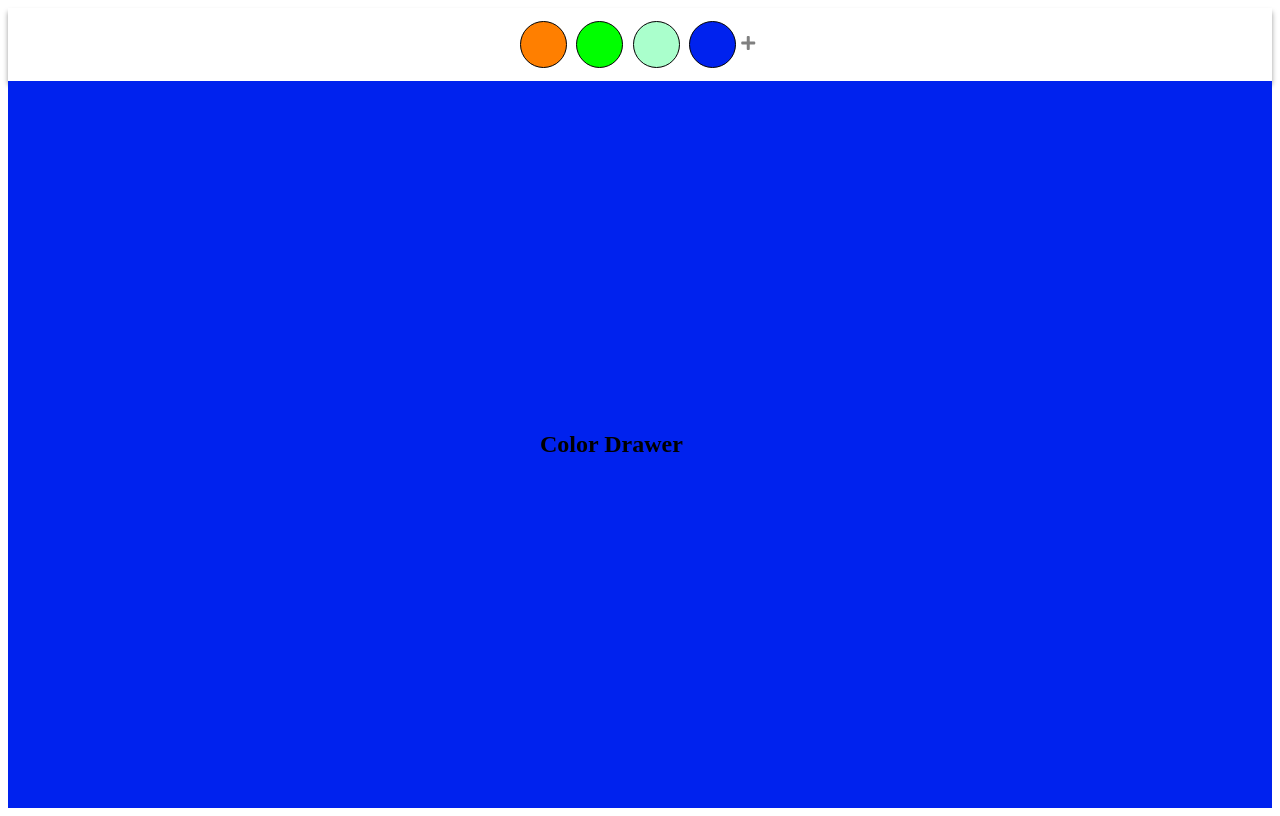
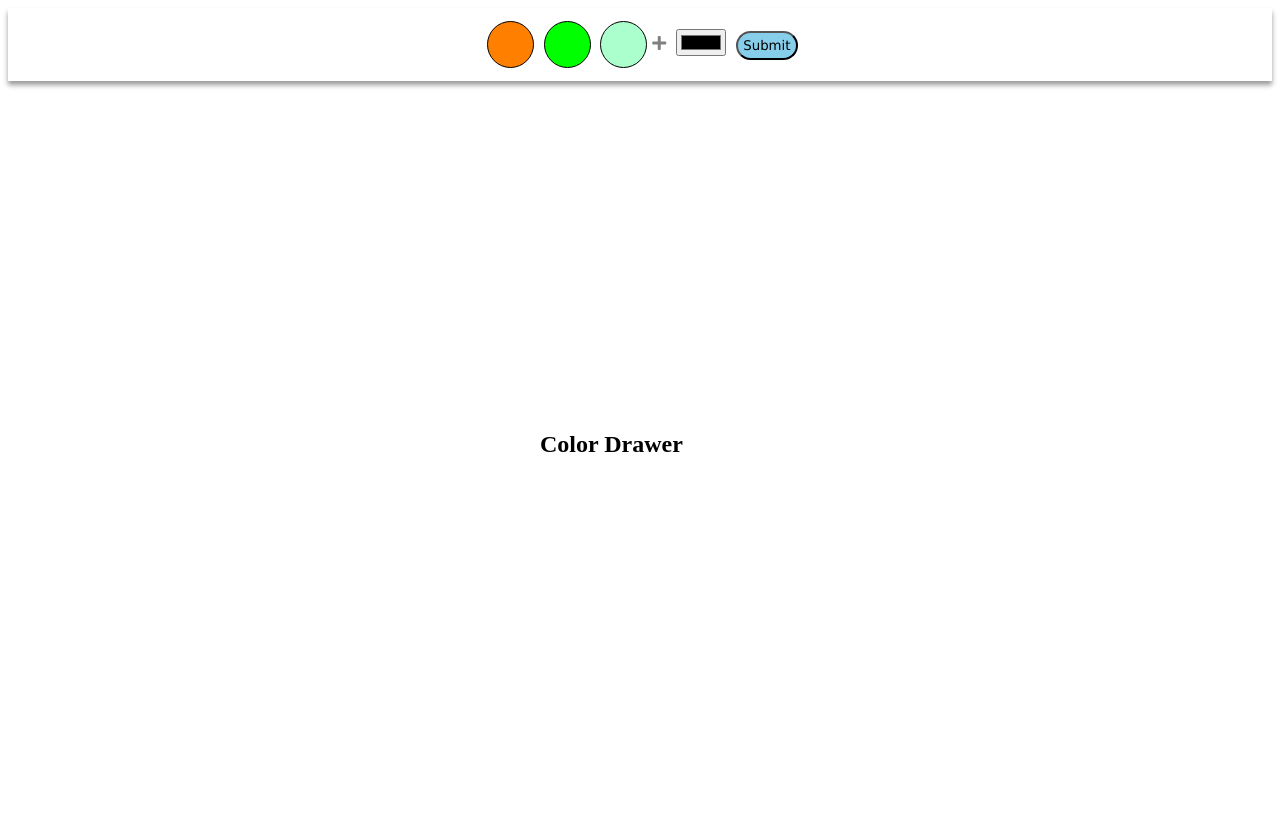
Before and after one commit to vyasriday/react-pick-color, a React (Create React App) app: page / in a window 1280 px wide. Both pictures are taken after a click on the element 712 px from the left and 44 px from the top of the page. Built offline with nearby package versions, Linux system fonts and the light colour scheme.

Commit message:
code refactoring with functional components and hooks implementation

```diff
--- a/public/index.html
+++ b/public/index.html
@@ -8,12 +8,11 @@
       content="width=device-width, initial-scale=1, shrink-to-fit=no"
     />
     <meta name="theme-color" content="#000000" />
-    <!--
-      manifest.json provides metadata used when your web app is added to the
-      homescreen on Android. See https://developers.google.com/web/fundamentals/web-app-manifest/
-    -->
     <link rel="manifest" href="%PUBLIC_URL%/manifest.json" />
-    <link rel="stylesheet" href="https://use.fontawesome.com/releases/v5.6.3/css/all.css">
+    <link
+      rel="stylesheet"
+      href="https://use.fontawesome.com/releases/v5.6.3/css/all.css"
+    />
     <title>Pick Color</title>
   </head>
   <body>
--- a/src/components/App.js
+++ b/src/components/App.js
@@ -4,18 +4,15 @@ import Drawer from './Drawer/Drawer';
 import './App.css';
 
 class App extends Component {
-  constructor(props) {
-    super(props);
-    this.state = {
-      color: '',
-    };
-    this.changeDrawerColor = this.changeDrawerColor.bind(this);
-  }
-  changeDrawerColor(newColor) {
+  state = {
+    color: '',
+  };
+
+  changeDrawerColor = newColor => {
     this.setState({
       color: newColor,
     });
-  }
+  };
 
   render() {
     return (
--- a/src/components/Header/ColorPallete/Color-Item/Color-Item.js
+++ b/src/components/Header/ColorPallete/Color-Item/Color-Item.js
@@ -1,28 +1,17 @@
-import React, {Component} from 'react';
+import React from 'react';
 import './Color-Item.css';
 
-class ColorItem extends Component {
-
-  constructor(props) {
-    super(props);
-    this.state = {
-      color: props.color
-    }
-    this.setColor = this.setColor.bind(this);
-  }
-
-  setColor() {
-    this.props.changeColor(this.state.color);
-  }
-   render() {
-     return(
-       <div>
-         <span title="click to change drawer color" className="color-item" style={{backgroundColor: this.state.color}} onClick={this.setColor}></span>
-      </div>
-     )
-   }
-
-
-}
+const ColorItem = ({ changeColor, color }) => {
+  return (
+    <div>
+      <span
+        title="click to change drawer color"
+        className="color-item"
+        style={{ backgroundColor: color }}
+        onClick={() => changeColor(color)}
+      ></span>
+    </div>
+  );
+};
 
 export default ColorItem;
--- a/src/components/Header/ColorPallete/ColorPallete.js
+++ b/src/components/Header/ColorPallete/ColorPallete.js
@@ -1,26 +1,16 @@
-import React, {Component} from 'react';
+import React from 'react';
 import './ColorPallete.css';
 import ColorItem from './Color-Item/Color-Item';
 
-class ColorPallete extends Component {
-
-  constructor(props) {
-    super(props);
-    this.changeParentColor = this.changeParentColor.bind(this);
-  }
-
-  colorArray = ['#FF7F00', '#00FF00', '#AAFFCC', '#0022EE'];
-  changeParentColor(newColor) {
-    this.props.changeColor(newColor);
-  }
-  render() {
-    return(
-      <div className="colorPallete">
-      {this.colorArray.map((color, key) => <ColorItem  color= {color} key={key} changeColor = {this.changeParentColor} />
-      )}
-      </div>
-    )
-  }
-}
+const ColorPallete = ({ changeColor }) => {
+  const colorArray = ['#FF7F00', '#00FF00', '#AAFFCC'];
+  return (
+    <div className="colorPallete">
+      {colorArray.map((color, key) => (
+        <ColorItem color={color} key={key} changeColor={changeColor} />
+      ))}
+    </div>
+  );
+};
 
 export default ColorPallete;
--- a/src/components/Header/CustomColorPallete/CustomColorItem/CustomColorItem.js
+++ b/src/components/Header/CustomColorPallete/CustomColorItem/CustomColorItem.js
@@ -1,45 +1,24 @@
 import React from 'react';
 import './CustomColorItem.css';
 
-export class CustomColorItem extends React.Component {
+const CustomColorItem = props => {
+  const { customColor, index, changeColor, removeColorFromCustomArray } = props;
+  return (
+    <div className="dynamic-color-item-space">
+      <span
+        title="remove item"
+        onClick={() => removeColorFromCustomArray(index)}
+      >
+        <i className="fas fa-times"></i>
+      </span>
+      <span
+        title="click to change drawer color"
+        className="custom-color-item"
+        style={{ backgroundColor: customColor }}
+        onClick={() => changeColor(customColor)}
+      ></span>
+    </div>
+  );
+};
 
-  constructor(props) {
-    super(props);
-    this.state = {
-      color: this.props.customColor,
-      isAvailable: true,
-      index: props.index
-    }
-    this.removeColorItem = this.removeColorItem.bind(this);
-    this.setColor = this.setColor.bind(this);
-  }
-
-  setColor() {
-    this.props.changeColor(this.state.color);
-  }
-
-  removeColorItem() {
-    this.setState({
-      isAvailable : false
-    })
-    // remove it from customColorArray in header using index of item
-    this.props.removeColorFromCustomArray(this.state.index)
-  }
-
-  render() {
-    return(
-      this.state.isAvailable?
-        <div className="dynamic-color-item-space">
-        <span title="remove item" onClick={this.removeColorItem}><i className="fas fa-times"></i></span>
-        <span
-          title="click to change drawer color"
-          className="custom-color-item"
-          style={{backgroundColor: this.state.color}}
-          onClick= {this.setColor}
-        ></span>
-      </div>: ''
-
-
-    )
-  }
-}
+export default CustomColorItem;
--- a/src/components/Header/CustomColorPallete/CustomColorPallete.js
+++ b/src/components/Header/CustomColorPallete/CustomColorPallete.js
@@ -1,41 +1,25 @@
 import React from 'react';
-import {CustomColorItem}  from './CustomColorItem/CustomColorItem';
+import CustomColorItem from './CustomColorItem/CustomColorItem';
 import './CustomColorPallete.css';
 
-export class CustomColorPallete extends React.Component {
+const CustomColorPallete = ({
+  customColorArray,
+  changeColor,
+  removeColorFromCustomArray,
+}) => {
+  return (
+    <div className="customColorPallete">
+      {customColorArray.map((customColor, index) => (
+        <CustomColorItem
+          customColor={customColor}
+          key={Math.random() * 10}
+          index={index}
+          removeColorFromCustomArray={removeColorFromCustomArray}
+          changeColor={changeColor}
+        />
+      ))}
+    </div>
+  );
+};
 
-  constructor(props) {
-    super();
-    this.removeColorFromCustomArray= this.removeColorFromCustomArray.bind(this);
-    this.changeParentColor = this.changeParentColor.bind(this);
-  }
-
-  removeColorFromCustomArray(index) {
-    this.props.removeColorFromCustomArray(index);
-  }
-
-  addNewColorToArray() {
-    this.setState({
-      customColorArray: this.state.customColorArray.push(this.props.newColor)
-    })
-  }
-
-  changeParentColor(newColor) {
-    this.props.changeColor(newColor);
-  }
-
-  render() {
-    const {customColorArray} = this.props;
-    return(
-      <div className="customColorPallete">
-      {customColorArray.map((customColor, index) => <CustomColorItem
-        customColor = {customColor}
-        key={Math.random()*10}
-        index= {index}
-        removeColorFromCustomArray={this.removeColorFromCustomArray}
-        changeColor = {this.props.changeColor}
-      /> )}
-      </div>
-    )
-  }
-}
+export default CustomColorPallete;
--- a/src/components/Header/Form.js
+++ b/src/components/Header/Form.js
@@ -1,32 +1,29 @@
-import React, {Component} from 'react';
+import React, { useState } from 'react';
 import './Form.css';
 
-export class Form extends Component {
+const Form = ({ addNewColor, removeForm }) => {
+  const [value, setValue] = useState('');
 
-  state = {value: ''}
-
-  setColor = e => {
-    this.setState({value: e.target.value});
+  function onFormSubmit(event) {
+    event.preventDefault();
+    addNewColor(value);
+    removeForm();
   }
 
-  submit = e => {
-    e.preventDefault();
-    this.props.addNewColor(this.state.value)
-    this.props.removeForm();
-  }
-
-  render() {
   return (
     <div>
-        <form onSubmit={this.submit}>
+      <form onSubmit={onFormSubmit}>
         <label>
           <input
             type="color"
-                onChange = {this.setColor} />
+            value={value}
+            onChange={event => setValue(event.target.value)}
+          />
         </label>
         <button>Submit</button>
       </form>
     </div>
-    )
-  }
-}
+  );
+};
+
+export default Form;
--- a/src/components/Header/Header.js
+++ b/src/components/Header/Header.js
@@ -1,72 +1,67 @@
-import React, {Component} from 'react';
+import React, { Component } from 'react';
+import ColorPallete from './ColorPallete/ColorPallete';
+import CustomColorPallete from './CustomColorPallete/CustomColorPallete';
+import Form from './Form';
 import './Header.css';
-import ColorPallete from './ColorPallete/ColorPallete';
-import { CustomColorPallete } from './CustomColorPallete/CustomColorPallete';
-import {Form} from './Form';
+
 class Header extends Component {
+  state = {
+    formVisible: false,
+    customColorArray: [],
+  };
 
-  constructor(props) {
-    super(props);
-    this.state ={
-      formVisible: false,
-      customColorArray: []
-    }
-    this.changeParentColor = this.changeParentColor.bind(this);
-    this.addFormComponent = this.addFormComponent.bind(this);
-    this.removeFormComponent = this.removeFormComponent.bind(this);
-    this.addNewColor = this.addNewColor.bind(this);
-    this.removeColorFromCustomArray = this.removeColorFromCustomArray.bind(this);
-  }
+  changeParentColor = newColor => {
+    this.props.changeColor(newColor);
+  };
 
-  changeParentColor(newColor) {
-    this.props.changeColor(newColor);
-  }
-
-  addFormComponent() {
+  addFormComponent = () => {
     this.setState({
       formVisible: true,
-      newColor: ''
-    })
-  }
+      newColor: '',
+    });
+  };
 
-  removeFormComponent() {
+  removeFormComponent = () => {
     this.setState({
-      formVisible: false
-    })
-  }
+      formVisible: false,
+    });
+  };
 
-  addNewColor(color) {
-    // TODO: Don't manipulate state directly here
-    this.state.customColorArray.push(color)
+  addNewColor = color => {
     this.setState({
-      customColorArray: this.state.customColorArray
-    })
-  }
+      customColorArray: [...this.state.customColorArray, color],
+    });
+  };
 
-  removeColorFromCustomArray(index) {
-    let customArray = this.state.customColorArray.filter((el, i) => i !== index);
+  removeColorFromCustomArray = index => {
+    let customArray = this.state.customColorArray.filter(
+      (el, i) => i !== index,
+    );
     this.setState({
-      customColorArray: customArray
+      customColorArray: customArray,
     });
-    console.log('Custom Array', customArray);
-  }
+  };
 
   render() {
-    return(
+    return (
       <div className="header">
         <ColorPallete changeColor={this.changeParentColor} />
         <CustomColorPallete
-          newColor={this.state.newColor}
           customColorArray={this.state.customColorArray}
-          removeColorFromCustomArray = {this.removeColorFromCustomArray}
-          changeColor = {this.changeParentColor}
+          removeColorFromCustomArray={this.removeColorFromCustomArray}
+          changeColor={this.changeParentColor}
         />
-        <span id="plus-icon" onClick={this.addFormComponent}><i className="fas fa-plus"></i> </span>
-        {this.state.formVisible? <Form  removeForm={this.removeFormComponent} addNewColor = {this.addNewColor}/> : ''}
-
+        <span id="plus-icon" onClick={this.addFormComponent}>
+          <i className="fas fa-plus"></i>{' '}
+        </span>
+        {this.state.formVisible && (
+          <Form
+            removeForm={this.removeFormComponent}
+            addNewColor={this.addNewColor}
+          />
+        )}
       </div>
-
-    )
+    );
   }
 }
 
--- a/src/index.js
+++ b/src/index.js
@@ -2,4 +2,4 @@ import React from 'react';
 import ReactDOM from 'react-dom';
 import App from './components/App';
 
-ReactDOM.render(<App />, document.getElementById('root'))
+ReactDOM.render(<App />, document.getElementById('root'));
```
Also changed, not shown: package.json (+6 -6 lines), src/components/Drawer/Drawer.js (+7 -5 lines), .eslintrc.json, 2 other files (tests, documents, lock files or other folders). Lines whose indentation alone changed are shown as unchanged.
